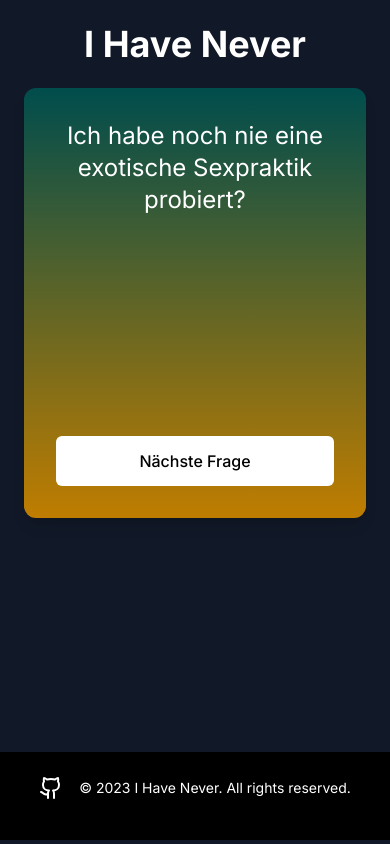
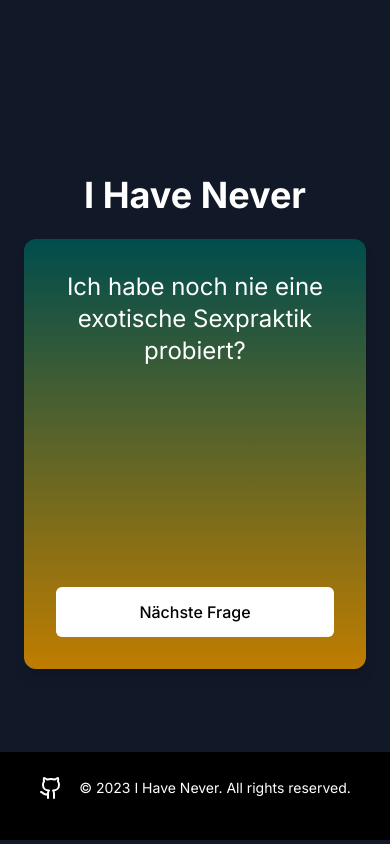
Before and after one commit to LvckyAPI/I-have-never, a Next.js app: page / in a window 390 px wide. Built offline with nearby package versions, Linux system fonts and the light colour scheme.

Commit message:
[TASK] center the box in the middle on mobile

```diff
--- a/src/app/page.tsx
+++ b/src/app/page.tsx
@@ -6,8 +6,10 @@
   return (
     <>
       <section className="w-full h-screen p-6 md:p-12 bg-gray-900 text-center text-white">
-          <h1 className="text-4xl md:text-6xl font-bold mb-6">I Have Never</h1>
-          <GameComponent />
+          <div className="h-full flex flex-col justify-center items-center sm:h-fit sm:block">
+              <h1 className="text-4xl md:text-6xl font-bold mb-6">I Have Never</h1>
+              <GameComponent />
+          </div>
       </section>
 
        <footer className="fixed bottom-1 w-full p-6 md:p-12 bg-black text-center text-white mt-12">
```
